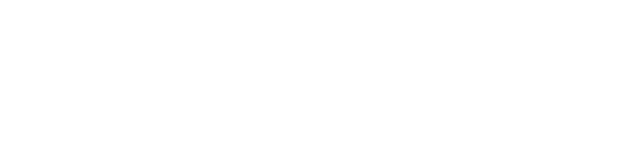
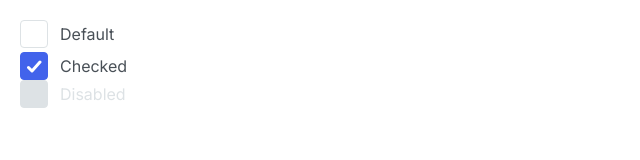
Before and after one commit to kazakevich-julia/htmlcss-20211021_kazakevich-j, a website: page 07-lection5/01-checkbox/index.html in a window 1280 px wide. Shown: the whole page, without its empty margins (0-640 px from the left). Drawn offline with Linux system fonts and the light colour scheme.

Commit message:
add checkbox solution

```diff
--- a/07-lection5/01-checkbox/checkbox.css
+++ b/07-lection5/01-checkbox/checkbox.css
@@ -0,0 +1,70 @@
+.checkbox {
+    display: inline-block;
+}
+
+.checkbox__input {
+    position: absolute;
+    clip: rect(0, 0, 0, 0);
+    opacity: 0;
+    outline: none;
+}
+
+.checkbox__state {
+    display: flex;
+    justify-content: flex-start;
+    align-items: center;
+    cursor: pointer;
+}
+
+.checkbox__control {
+    display: flex;
+    justify-content: center;
+    align-items: center;
+    width: 28px;
+    height: 28px;
+    background: var(--white);
+    border: 1px solid var(--grey-2);
+    box-sizing: border-box;
+    border-radius: 4px;
+}
+
+.checkbox__icon {
+    display: none;
+}
+
+.checkbox__label {
+    font-family: 'Inter', sans-serif;
+    font-style: normal;
+    font-weight: normal;
+    font-size: 16px;
+    line-height: 24px;
+    color: var(--grey-4);
+    margin-left: 12px;
+}
+
+.checkbox__input:checked ~
+.checkbox__state .checkbox__control {
+    background-color: var(--blue-3);
+    border-color: var(--blue-3);
+}
+
+.checkbox__input:checked ~
+.checkbox__state .checkbox__icon {
+    display: block;
+}
+
+.checkbox__input:disabled ~
+.checkbox__state .checkbox__control {
+    background-color: var(--grey-2);
+    border-color: var(--grey-2);
+}
+
+.checkbox__input:disabled ~
+.checkbox__state .checkbox__label {
+    color: var(--grey-2);
+}
+
+.checkbox__input:focus ~
+.checkbox__state .checkbox__label {
+    text-decoration: underline;
+}
--- a/07-lection5/01-checkbox/index.html
+++ b/07-lection5/01-checkbox/index.html
@@ -1,11 +1,58 @@
 <!DOCTYPE html>
 <!-- Страница чекбокса -->
 <html lang="ru">
-    <head>
-        <link rel="stylesheet" href="../../assets/css/main.css">
-        <link rel="stylesheet" href="./checkbox.css">
-    </head>
-    <body>
 
-    </body>
+<head>
+    <link rel="stylesheet" href="../../assets/css/main.css">
+    <link rel="stylesheet" href="./checkbox.css">
+    <link rel="preconnect" href="https://fonts.googleapis.com">
+    <link rel="preconnect" href="https://fonts.gstatic.com" crossorigin>
+    <link href="https://fonts.googleapis.com/css2?family=Inter:wght@400;500;600&family=Roboto:wght@500&display=swap"
+        rel="stylesheet">
+</head>
+
+<body style="margin-top: 20px; margin-left: 20px;">
+    <label class="checkbox">
+        <input type="checkbox" class="checkbox__input">
+        <div class="checkbox__state">
+            <div class="checkbox__control">
+                <svg class="checkbox__icon" width="15" height="13" viewBox="0 0 15 13" fill="none"
+                    xmlns="http://www.w3.org/2000/svg">
+                    <path d="M1.5 7.5L5 11L13 2" stroke="white" stroke-width="3" stroke-linecap="round"
+                        stroke-linejoin="round" />
+                </svg>
+            </div>
+            <div class="checkbox__label">Default</div>
+        </div>
+    </label>
+    <br>
+    <label class="checkbox">
+        <input type="checkbox" class="checkbox__input" checked>
+        <div class="checkbox__state">
+            <div class="checkbox__control">
+                <svg class="checkbox__icon" width="15" height="13" viewBox="0 0 15 13" fill="none"
+                    xmlns="http://www.w3.org/2000/svg">
+                    <path d="M1.5 7.5L5 11L13 2" stroke="white" stroke-width="3" stroke-linecap="round"
+                        stroke-linejoin="round" />
+                </svg>
+            </div>
+            <div class="checkbox__label">Checked</div>
+        </div>
+    </label>
+    <br>
+    <label class="checkbox">
+        <input type="checkbox" class="checkbox__input" disabled>
+        <div class="checkbox__state">
+            <div class="checkbox__control">
+                <svg class="checkbox__icon" width="15" height="13" viewBox="0 0 15 13" fill="none"
+                    xmlns="http://www.w3.org/2000/svg">
+                    <path d="M1.5 7.5L5 11L13 2" stroke="white" stroke-width="3" stroke-linecap="round"
+                        stroke-linejoin="round" />
+                </svg>
+            </div>
+            <div class="checkbox__label">Disabled</div>
+        </div>
+    </label>
+</body>
+
 </html>
```
